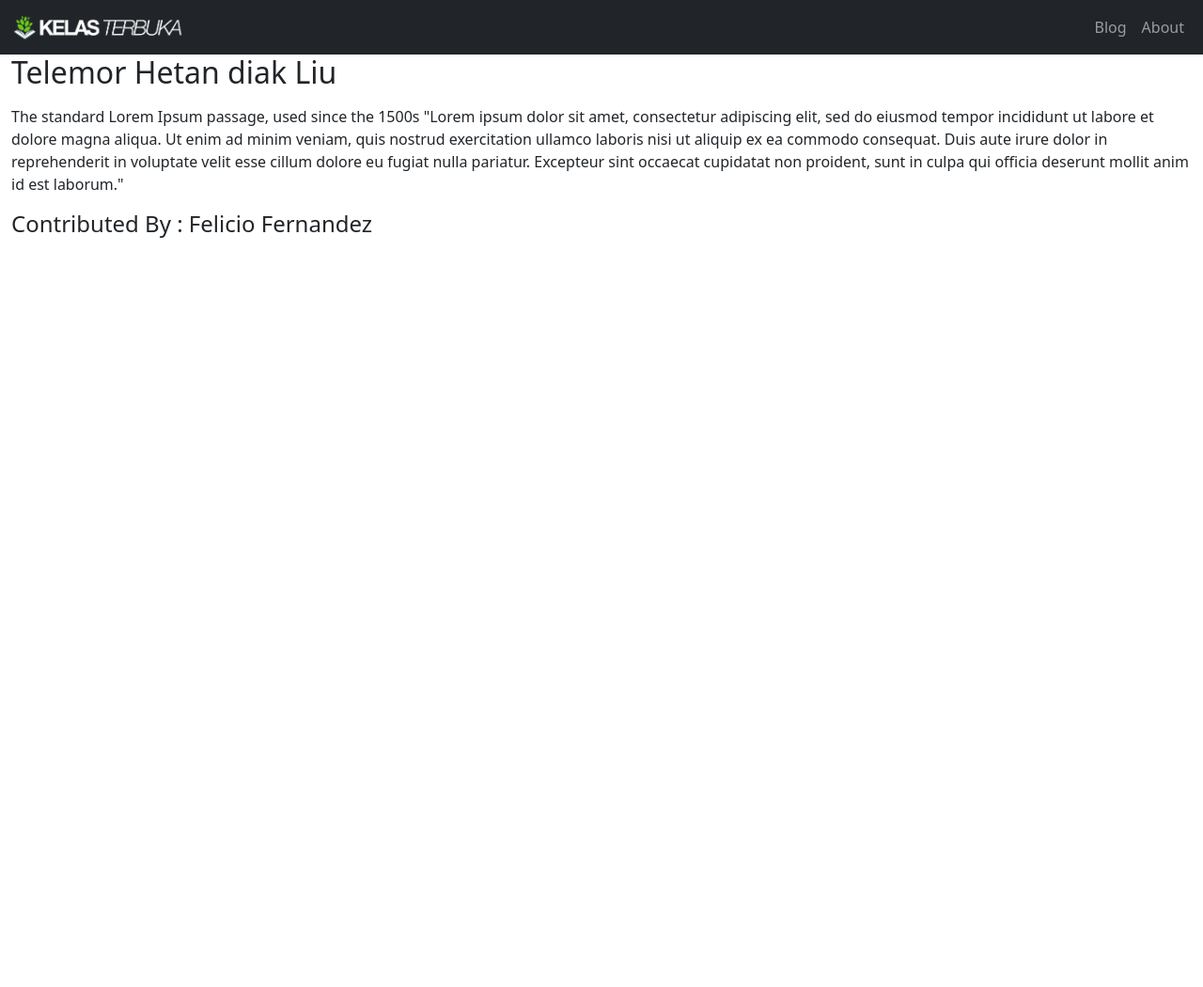
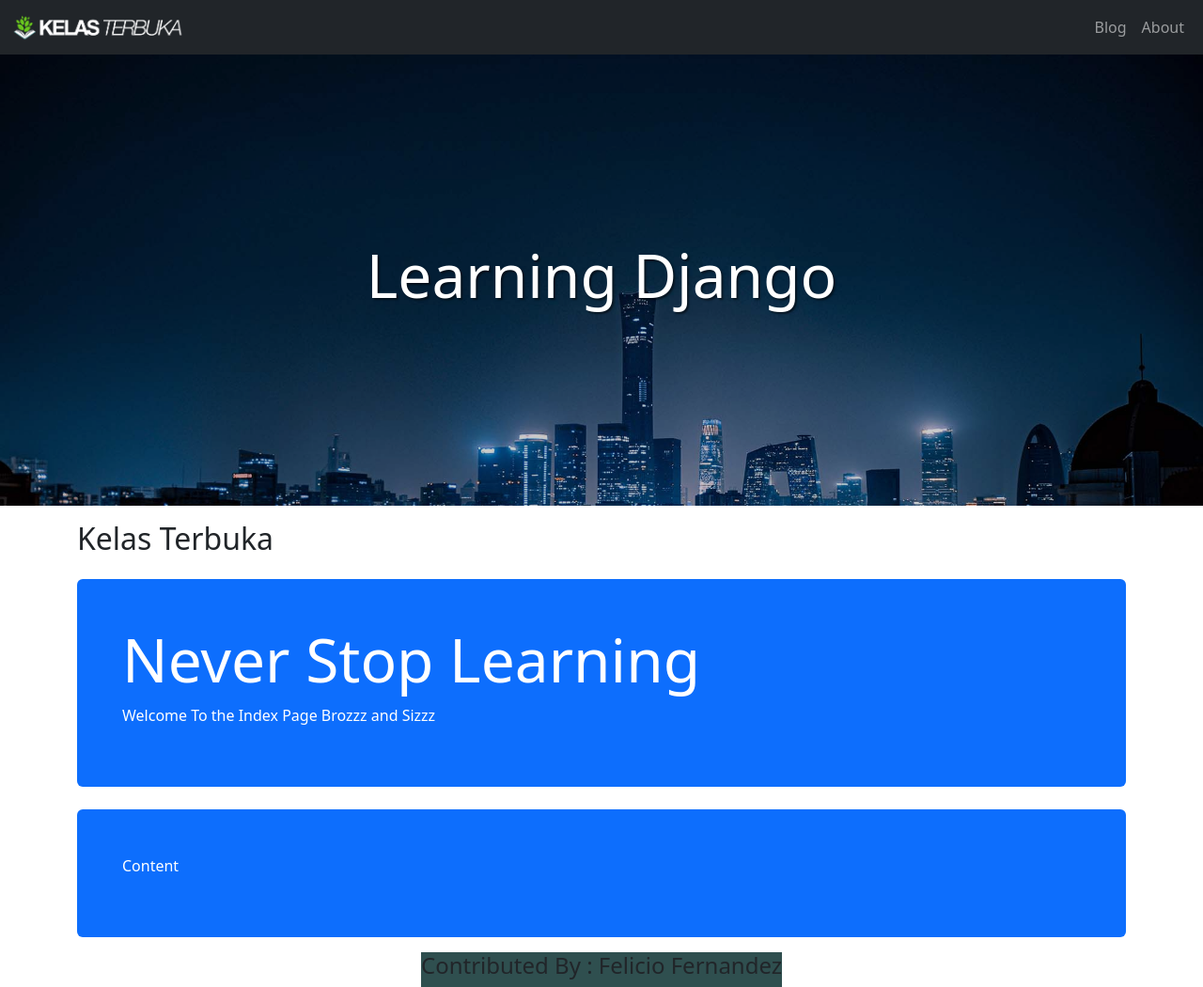
Before and after one commit to fernandezfelicio24/djangoStarting, a Django app: page / in a window 1280 px wide. Shown: the whole page at 94% size. Before the commit the page ends 253 px from the top, so only its background shows below. Run offline with Django 4.2, Linux system fonts and the light colour scheme; some libraries are stand-ins or nearby versions.

Commit message:
Learning Django #14 - Template Inheritance and Include

```diff
--- a/about/views.py
+++ b/about/views.py
@@ -11,7 +11,6 @@ def index(request):
         'nav': [
             ['/', 'Home'],
             ['/blog', 'Blog'],
-            ['/contact', 'Contact'],
         ]
     }
     return render(request,'about/index.html', context)
--- a/djangoStarting/views.py
+++ b/djangoStarting/views.py
@@ -3,12 +3,11 @@ from django.shortcuts import render
 
 def index(request):
     context = {
-        'title_bar' : 'Telemor',
-        'title_page' : 'Telemor Hetan diak Liu',
+        'title_bar' : 'Kelas Terbuka',
+        'title_page' : 'Never Stop Learning',
         'kontributor' : 'Felicio Fernandez',
         'banner' : 'img/banner_home.png',
         'nav': [
-
             ['/blog', 'Blog'],
             ['/about', 'About'],
         ]
--- a/static/css/styles.css
+++ b/static/css/styles.css
@@ -32,3 +32,31 @@ nav a:hover{
     background-color: #f00;
 }
 */
+
+.masthead {
+    background-size: cover;
+    min-height: 60vh;
+    position: relative;
+    color: white;
+    text-shadow: 2px 2px 2px rgba(0,0,0,.5);
+}
+
+h1 {
+    font-size: 4rem;
+}
+
+.color-overlay {
+    position: absolute;
+    background-color: rgba(0,0,0,0.2);
+    height: 100%;
+    width: 100%;
+}
+
+@media (max-width: 768px) {
+    .masthead {
+        min-height: 30vh;
+    }
+    h1 {
+        font-size: calc(1.525rem + 3.3vw);
+    }
+}
--- a/templates/index.html
+++ b/templates/index.html
@@ -1,94 +1,32 @@
+{% extends "snippets/base.html"  %}
 {% load static %}
-<!doctype html>
-<html lang="en">
-<head>
-    <meta charset="UTF-8">
-    <meta name="viewport"
-          content="width=device-width, user-scalable=no, initial-scale=1.0, maximum-scale=1.0, minimum-scale=1.0">
-    <meta http-equiv="X-UA-Compatible" content="ie=edge">
-    <title>Index</title>
-    <link rel="stylesheet" type="text/css" href="{% static "vendor/bootstrap/bootstrap.css" %}">
-    <link rel="stylesheet" type="text/css" href="{% static "css/styles.css" %}">
-</head>
-<body>
-{% comment %}<img src="{ % static "img/banner_home.png"%}" alt="">{% endcomment %}
- {% comment %}<img style="width:100%" src="{% static "img/banner_home.png" %}" alt="">{% endcomment %}
-{% comment %}<img  id="banner" src="{% static banner %}">{% endcomment %}
 
-<nav class="navbar navbar-expand-md navbar-dark bg-dark">
-  <div class="container-fluid">
-    <a class="navbar-brand" href="">
-        <img style="height: 30px" id="banner" src="{% static "img/logo.png" %}">
-    </a>
-    <button class="navbar-toggler" type="button" data-bs-toggle="collapse" data-bs-target="#navbarNavDropdown" aria-controls="navbarNavDropdown" aria-expanded="false" aria-label="Toggle navigation">
-      <span class="navbar-toggler-icon"></span>
-    </button>
-    <div class="collapse navbar-collapse" id="navbarNavDropdown">
+{% block app_css %}
+<link rel="stylesheet" type="text/css" href="{% static "css/styles.css" %}">
+{% endblock %}
 
-      <ul class="navbar-nav ms-lg-auto">
-          {% for link,name in nav %}
-              <li class="nav-item">
-             <a class="nav-link " aria-current="page" href="{{link}}">{{ name }}</a>
-            </li>
-         {% endfor %}
+{% block image %}
+<div class="masthead"
+      style="background-image: url('../static/img/background-image.jpg');">
+          <div class="color-overlay d-flex flex-column justify-content-center align-items-center">
+              <h1>Learning Django</h1>
+        </div>
+</div>
+{% endblock %}
 
+{% block bar %}
+<h2>{{ title_bar}}</h2>
+{% endblock %}
 
-      </ul>
+{% block header %}
+<h1>{{ title_page}}</h1>
 
-    </div>
-  </div>
-</nav>
-{% comment %}<nav>
-    <ul>
-        {% for link,name in nav %}
-             <li>
-             <a href="{{link}}" title="">{{ name }}</a>
-             </li>
-        {% endfor %}
+{% endblock %}
 
-    </ul>
-</nav>{% endcomment %}
-<div class="container-fluid">
+{% block content %}
+<p>Welcome To the Index Page Brozzz and Sizzz</p>
+{% endblock %}
 
-        <h2>
-            {{ title_page}}
-        </h2>
-        <ul>
-            {% comment %}<li>
-                <a href="/about" title="">About</a>
-
-            </li>
-            <li>
-                <a href="/blog" title="">Blog</a>
-            </li>{% endcomment %}
-            {% comment %}<li>
-                <a href="/blog/recent" title="">Recent Blog</a>
-            </li>{% endcomment %}
-        </ul>
-        <p>
-            The standard Lorem Ipsum passage, used since the 1500s
-            "Lorem ipsum dolor sit amet, consectetur adipiscing elit,
-            sed do eiusmod tempor incididunt ut labore et dolore magna aliqua.
-            Ut enim ad minim veniam, quis nostrud exercitation ullamco laboris
-            nisi ut aliquip ex ea commodo consequat. Duis aute irure dolor in reprehenderit
-            in voluptate velit esse cillum dolore eu fugiat nulla pariatur.
-            Excepteur sint occaecat cupidatat non proident, sunt in culpa qui officia deserunt mollit anim id est laborum."
-        </p>
-
-
-</div>
-
-<div class="container-fluid">
-  <footer>
-    <h4>Contributed By : {{ kontributor }}</h4>
-</footer>
-</div>
-
-
-
-
-<script src="{% static "vendor/jquery/jquery.js" %}" type="text/javascript"> </script>
-<script src="{% static "vendor/popper/popper.js" %}" type="text/javascript"></script>
-<script src="{% static "vendor/bootstrap/bootstrap.js" %}" type="text/javascript" ></script>
-</body>
-</html>
+{% block content1 %}
+<p>Content</p>
+{% endblock %}
--- /dev/null
+++ b/templates/snippets/base.html
@@ -0,0 +1,74 @@
+{% load static %}
+<!doctype html>
+<html lang="en">
+<head>
+    <meta charset="UTF-8">
+    <meta name="viewport"
+          content="width=device-width, user-scalable=no, initial-scale=1.0, maximum-scale=1.0, minimum-scale=1.0">
+    <meta http-equiv="X-UA-Compatible" content="ie=edge">
+    <title>Index</title>
+    {% include "snippets/styles.html"%}
+
+    {% block app_css %}
+<link rel="stylesheet" type="text/css" href="{% static "css/styles.css" %}">
+    {% endblock %}
+
+</head>
+<body>
+
+    {% comment %}<img src="{ % static "img/banner_home.png"%}" alt="">{% endcomment %}
+         {% comment %}<img style="width:100%" src="{% static "img/banner_home.png" %}" alt="">{% endcomment %}
+        {% comment %}<img  id="banner" src="{% static banner %}">{% endcomment %}
+    {% include "snippets/navbar.html"%}
+
+    {% block image %}
+
+    {% endblock %}
+    {% comment %}div class="masthead"
+      style="background-image: url('../../static/img/background-image.jpg');">
+          <div class="color-overlay d-flex flex-column justify-content-center align-items-center">
+              <h1>Learning Django</h1>
+        </div>
+    </div>{% endcomment %}
+    <div  class="container mt-3" id="kotak">
+          {% block bar %}
+
+          {% endblock %}
+
+          <div class="mt-4 p-5 bg-primary text-white rounded">
+              {% block header %}
+
+              {% endblock %}
+
+              {% block content %}
+
+              {% endblock %}
+
+          </div>
+
+
+    </div>
+
+     <div  class="container mt-3" >
+         <div class="mt-4 p-5 bg-primary text-white rounded">
+
+
+              {% block content1 %}
+
+              {% endblock %}
+
+            </div>
+     </div>
+
+    <div class="h-100 d-flex align-items-center justify-content-center mt-lg-3">
+          <div style="background:darkslategrey">
+            <footer>
+                <h4>Contributed By : {{ kontributor }}</h4>
+            </footer>
+          </div>
+    </div>
+
+    {% include "snippets/scripts.html"%}
+
+</body>
+</html>
--- /dev/null
+++ b/templates/snippets/navbar.html
@@ -0,0 +1,25 @@
+{% load static %}
+
+<nav class="navbar navbar-expand-md navbar-dark bg-dark">
+  <div class="container-fluid">
+    <a class="navbar-brand" href="">
+        <img style="height: 30px" id="banner" src="{% static "img/logo.png" %}">
+    </a>
+    <button class="navbar-toggler" type="button" data-bs-toggle="collapse" data-bs-target="#navbarNavDropdown" aria-controls="navbarNavDropdown" aria-expanded="false" aria-label="Toggle navigation">
+      <span class="navbar-toggler-icon"></span>
+    </button>
+
+    <div class="collapse navbar-collapse" id="navbarNavDropdown">
+
+      <ul class="navbar-nav ms-lg-auto">
+          {% for link,name in nav %}
+              <li class="nav-item">
+             <a class="nav-link " aria-current="page" href="{{link}}">{{ name }}</a>
+            </li>
+         {% endfor %}
+      </ul>
+
+    </div>
+
+  </div>
+</nav>
--- /dev/null
+++ b/templates/snippets/scripts.html
@@ -0,0 +1,4 @@
+{% load static %}
+<script src="{% static "vendor/jquery/jquery.js" %}" type="text/javascript"> </script>
+<script src="{% static "vendor/popper/popper.js" %}" type="text/javascript"></script>
+<script src="{% static "vendor/bootstrap/bootstrap.js" %}" type="text/javascript" ></script>
--- /dev/null
+++ b/templates/snippets/styles.html
@@ -0,0 +1,2 @@
+{% load static %}
+<link rel="stylesheet" type="text/css" href="{% static "vendor/bootstrap/bootstrap.css" %}">
```
Also changed, not shown: about/templates/about/index.html (+14 -31 lines), blog/static/blog/css/styles.css (+26 -2 lines), blog/templates/blog/index.html (+26 -33 lines), blog/views.py (+3 -4 lines), static/img/background-image.jpg (added), templates/snippets/head.html (added).
